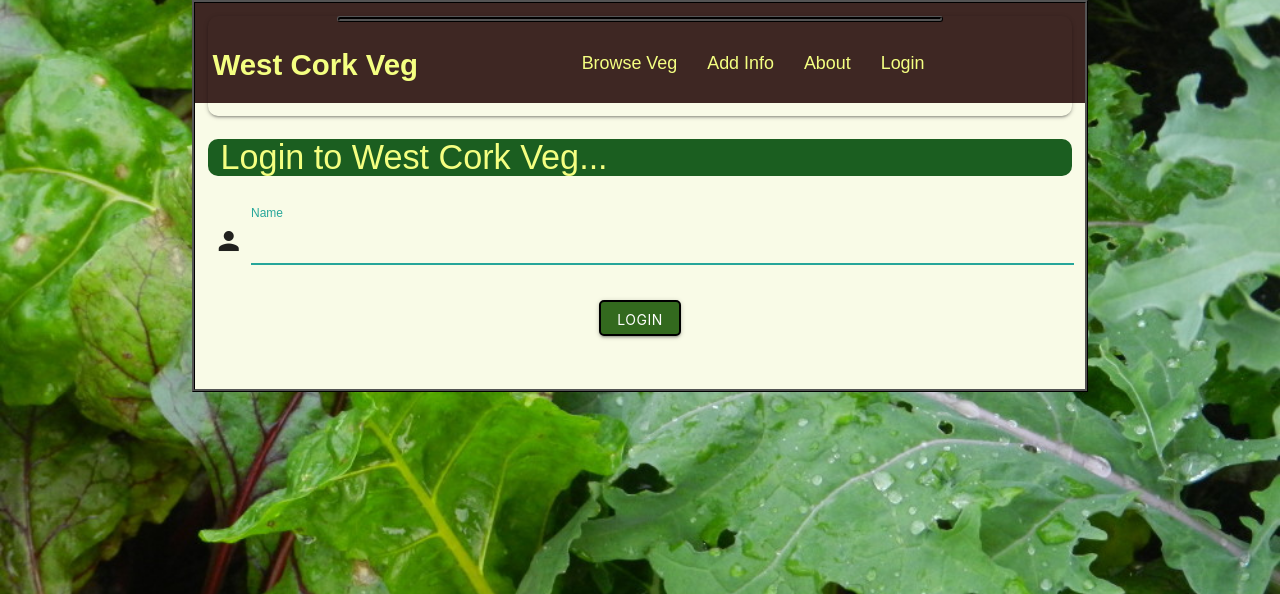
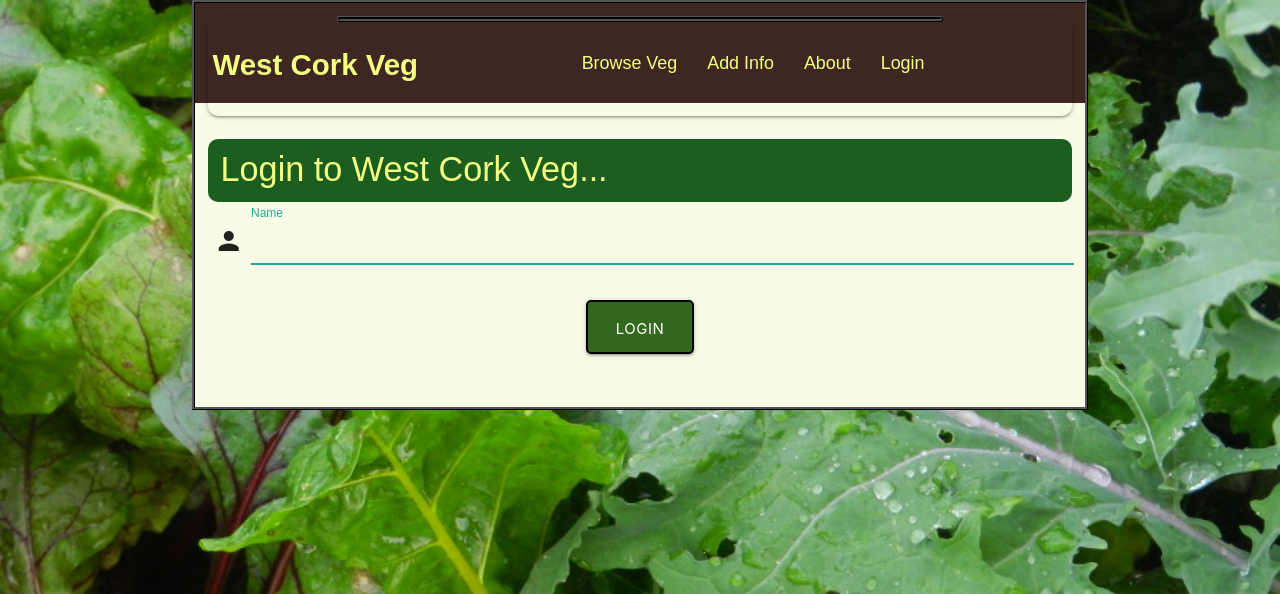
Before and after one commit to teraspora/wc-veg, a Flask app: page / in a window 1280 px wide. Shown: the top 594 px of the page. Run offline with Flask 2, Linux system fonts and the light colour scheme; some libraries are stand-ins or nearby versions.

Commit message:
Adjusted padding and button size in login.html

```diff
--- a/static/css/style.css
+++ b/static/css/style.css
@@ -80,7 +80,7 @@ header * {
 }
 
 .invite {
-    padding-left: 1vw;
+    padding: 1vw;
 }
 
 .btn, .dbs-action {
--- a/templates/login.html
+++ b/templates/login.html
@@ -25,7 +25,7 @@
 	    	</div>
 		<div class="row center-align">
 	 		<div class="col s12 l12">
-	    		<input class="btn btn-login light-green darken-4 " type = "submit" value = "Login"/>
+	    		<input class="btn btn-large btn-login light-green darken-4 " type = "submit" value = "Login"/>
 	    	</div>
 		</div>
  	</form>
```
